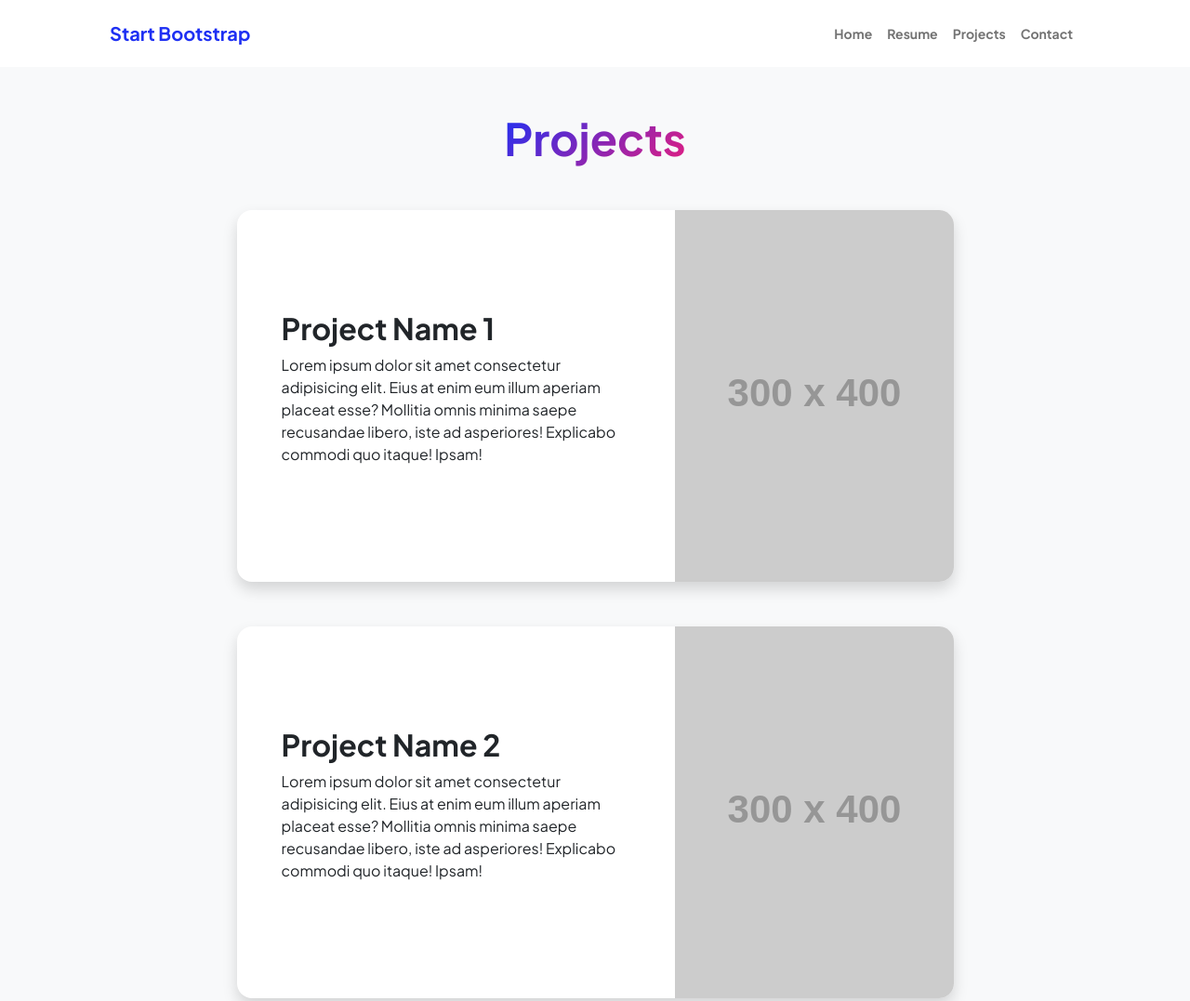
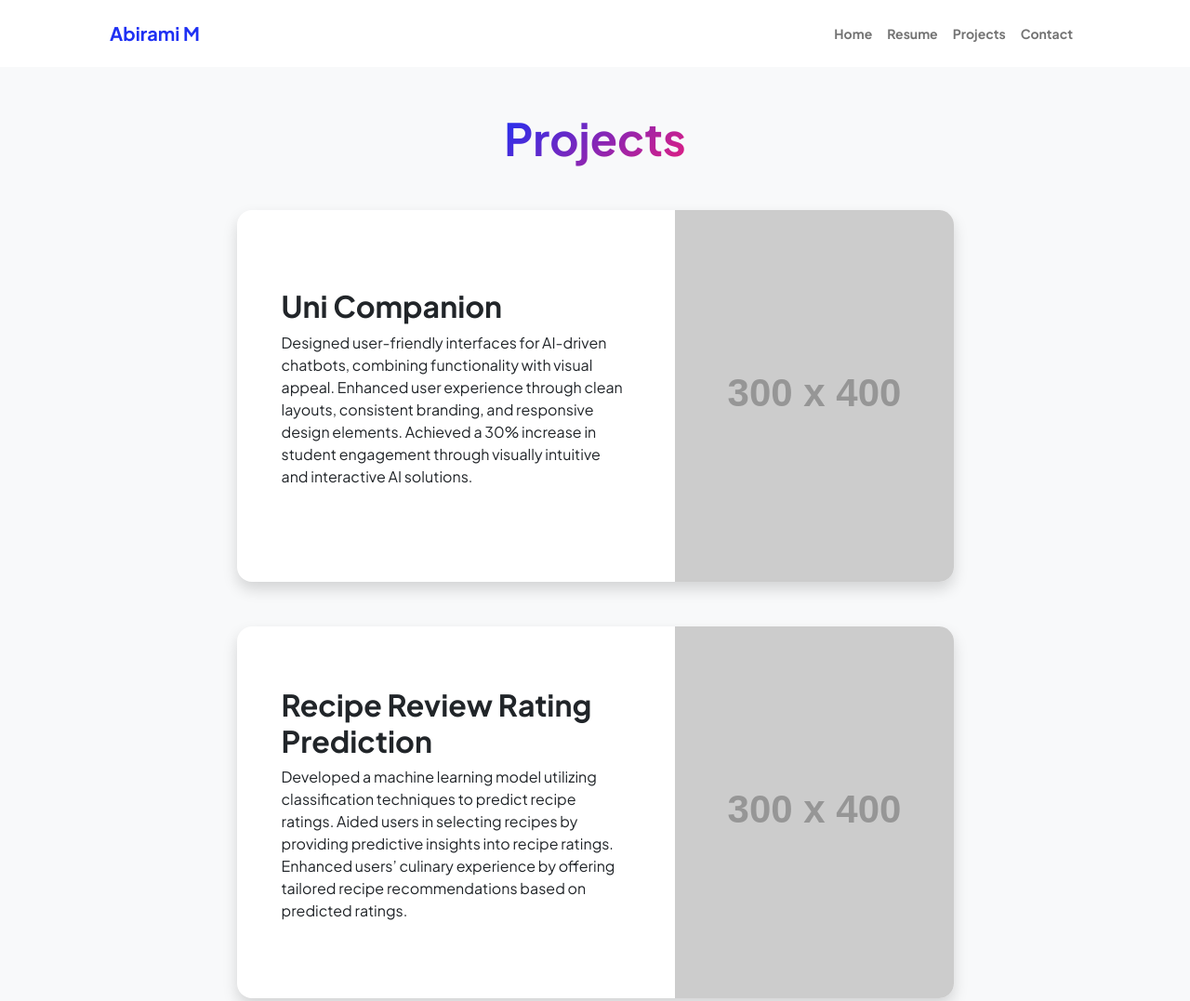
Before and after one commit to Abirami0234/Portfolio, a website: page dist/projects.html in a window 1280 px wide. Shown: the top 1077 px of the page at 93% size. Drawn offline with nearby package versions, Linux system fonts and the light colour scheme; placeholder pictures from the web are drawn by us.

Commit message:
projects.html

```diff
--- a/dist/projects.html
+++ b/dist/projects.html
@@ -5,7 +5,7 @@
         <meta name="viewport" content="width=device-width, initial-scale=1, shrink-to-fit=no" />
         <meta name="description" content="" />
         <meta name="author" content="" />
-        <title>Modern Business - Start Bootstrap Template</title>
+        <title>Abirami M | Portfolio</title>
         <!-- Favicon-->
         <link rel="icon" type="image/x-icon" href="assets/favicon.ico" />
         <!-- Custom Google font-->
@@ -22,7 +22,7 @@
             <!-- Navigation-->
             <nav class="navbar navbar-expand-lg navbar-light bg-white py-3">
                 <div class="container px-5">
-                    <a class="navbar-brand" href="index.html"><span class="fw-bolder text-primary">Start Bootstrap</span></a>
+                    <a class="navbar-brand" href="index.html"><span class="fw-bolder text-primary">Abirami M</span></a>
                     <button class="navbar-toggler" type="button" data-bs-toggle="collapse" data-bs-target="#navbarSupportedContent" aria-controls="navbarSupportedContent" aria-expanded="false" aria-label="Toggle navigation"><span class="navbar-toggler-icon"></span></button>
                     <div class="collapse navbar-collapse" id="navbarSupportedContent">
                         <ul class="navbar-nav ms-auto mb-2 mb-lg-0 small fw-bolder">
@@ -47,8 +47,8 @@
                                 <div class="card-body p-0">
                                     <div class="d-flex align-items-center">
                                         <div class="p-5">
-                                            <h2 class="fw-bolder">Project Name 1</h2>
-                                            <p>Lorem ipsum dolor sit amet consectetur adipisicing elit. Eius at enim eum illum aperiam placeat esse? Mollitia omnis minima saepe recusandae libero, iste ad asperiores! Explicabo commodi quo itaque! Ipsam!</p>
+                                            <h2 class="fw-bolder">Uni Companion</h2>
+                                            <p>Designed user-friendly interfaces for AI-driven chatbots, combining functionality with visual appeal. Enhanced user experience through clean layouts, consistent branding, and responsive design elements. Achieved a 30% increase in student engagement through visually intuitive and interactive AI solutions.</p>
                                         </div>
                                         <img class="img-fluid" src="https://dummyimage.com/300x400/343a40/6c757d" alt="..." />
                                     </div>
@@ -59,8 +59,8 @@
                                 <div class="card-body p-0">
                                     <div class="d-flex align-items-center">
                                         <div class="p-5">
-                                            <h2 class="fw-bolder">Project Name 2</h2>
-                                            <p>Lorem ipsum dolor sit amet consectetur adipisicing elit. Eius at enim eum illum aperiam placeat esse? Mollitia omnis minima saepe recusandae libero, iste ad asperiores! Explicabo commodi quo itaque! Ipsam!</p>
+                                            <h2 class="fw-bolder">Recipe Review Rating Prediction</h2>
+                                            <p>Developed a machine learning model utilizing classification techniques to predict recipe ratings. Aided users in selecting recipes by providing predictive insights into recipe ratings. Enhanced users’ culinary experience by offering tailored recipe recommendations based on predicted ratings.</p>
                                         </div>
                                         <img class="img-fluid" src="https://dummyimage.com/300x400/343a40/6c757d" alt="..." />
                                     </div>
@@ -84,7 +84,7 @@
         <footer class="bg-white py-4 mt-auto">
             <div class="container px-5">
                 <div class="row align-items-center justify-content-between flex-column flex-sm-row">
-                    <div class="col-auto"><div class="small m-0">Copyright &copy; Your Website 2023</div></div>
+                    <div class="col-auto"><div class="small m-0">Copyright &copy; Your Website 2024</div></div>
                     <div class="col-auto">
                         <a class="small" href="#!">Privacy</a>
                         <span class="mx-1">&middot;</span>
```
